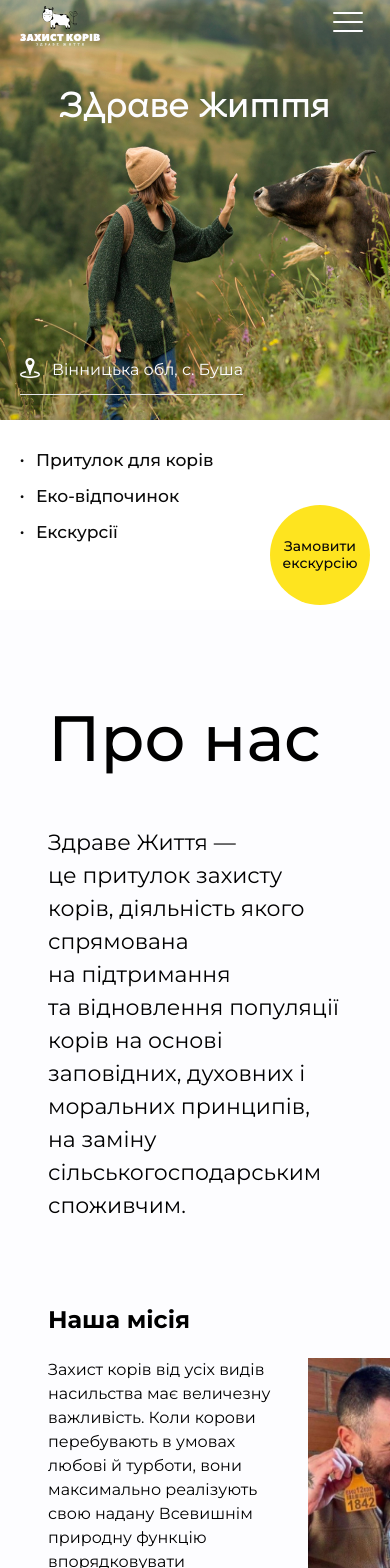
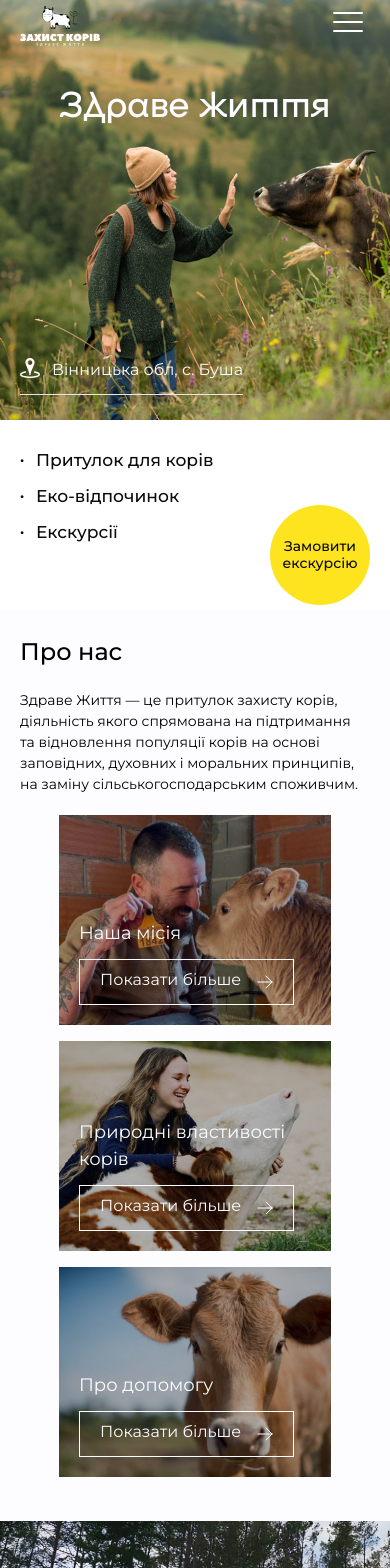
Before and after one commit to baza-trainee/cows-shelter-frontend, a React (Vite) app: page / in a window 390 px wide. Shown: the top 1568 px of the page. Built offline with nearby package versions, Linux system fonts and the light colour scheme.

Commit message:
add modal, styles
added modal, styles for all the devices

```diff
--- a/src/components/About/About.tsx
+++ b/src/components/About/About.tsx
@@ -1,21 +1,58 @@
 // import { useWidth } from '@/hooks/useWidth';
 import { useInView } from 'react-intersection-observer';
 import { setActiveLink } from '@/store/slices/observationSlice';
-import { useAppDispatch } from '@/store/hook';
+import { useAppDispatch, useAppSelector } from '@/store/hook';
+import LittleArrow from '../icons/LittleArrow';
 
 import image1 from '../../assets/images/about-img1.jpg';
 import image2 from '../../assets/images/about-img2.jpg';
 import image3 from '../../assets/images/about-img3.jpg';
 import arrorIcon from '../../assets/icons/arrow-right.svg';
 import { useTranslation } from 'react-i18next';
+import { about } from '@/data/about';
 
 import { useEffect, useState } from 'react';
+import { AboutData } from '@/types';
+import { openModal } from '@/store/slices/modalSlice';
+import AboutModal from '../modals/AboutModal';
 
 const About = () => {
   const dispatch = useAppDispatch();
   const [isOpened1, setIsOpened1] = useState(false);
   const [isOpened2, setIsOpened2] = useState(false);
   const [isOpened3, setIsOpened3] = useState(false);
+  const [windowWidth, setWindowWidth] = useState(window.innerWidth);
+
+  const openAboutModalClick = (item: AboutData) => {
+    dispatch(openModal({ data: item, type: 'about' }));
+  };
+  const openAboutModal = () => {
+    dispatch(openModal({ data: {}, type: 'about' }));
+  };
+
+  const [showModal, setShowModal] = useState(false);
+  const type = useAppSelector((state) => state.modals.type);
+  const isModalOpen = useAppSelector((state) => state.modals.isModalOpen);
+
+  useEffect(() => {
+    if (isModalOpen) {
+      setShowModal(true);
+    } else {
+      setShowModal(false);
+    }
+  }, [isModalOpen]);
+
+  const handleChangedSize = () => {
+    setWindowWidth(window.innerWidth);
+  };
+
+  useEffect(() => {
+    window.addEventListener('resize', handleChangedSize);
+    return () => {
+      window.removeEventListener('resize', handleChangedSize);
+    };
+  }, []);
+
   const { ref, inView } = useInView({
     threshold: 0
   });
@@ -35,16 +72,112 @@ const About = () => {
       <section
         id="about-us"
         ref={ref}
-        className="bg-[#FDFDFF] px-[3rem] pt-20 min-[1280px]:px-[7.5rem] "
+        className="min-[1440px]:px-30 bg-[#FDFDFF] px-5 py-6  md:px-12 md:py-12 min-[1280px]:px-[10] min-[1280px]:py-20"
       >
-        <h2 className="mb-10 text-[4rem] font-medium leading-normal">
+        <h2 className="mb-5 text-[1.5rem] font-medium leading-normal md:mb-6 md:text-[3.375rem]">
           {t('about_us:header')}
         </h2>
-        <div className=" max-w-[1098px] text-[1.375rem] font-normal leading-normal">
+        <div className="mb-5 max-w-[1098px] text-[0.875rem] font-normal leading-normal md:mb-10 md:text-[1.25rem] lg:mb-10 lg:text-[1.375rem]">
           <p>{t('about_us:main_text')}</p>
         </div>
+        {/* ------- FOR MOBILE */}
+        {windowWidth < 768 && (
+          <ul className="mb-5 flex flex-col items-center gap-4 ">
+            <li>
+              <div className="relative">
+                <div className="after:absolute after:bottom-0 after:left-0 after:h-full after:w-full after:bg-[rgba(0,0,0,0.3)] after:content-['']">
+                  <img
+                    src={image1}
+                    alt="image"
+                    className="h-[210px] w-[272px] object-cover "
+                  ></img>
+                </div>
+                <div className="absolute bottom-0 left-0 flex flex-col gap-3 pb-5 pl-5 text-white">
+                  <p className="text-lg leading-normal">
+                    {t('about_us:s1_header')}
+                  </p>
+                  <a>
+                    <button
+                      className="flex gap-3 border border-solid border-white py-2.5 pl-5 pr-4"
+                      onClick={() => {
+                        openAboutModalClick(about[0]);
+                      }}
+                    >
+                      <span className="text-base leading-tight">
+                        {t('about_us:btn.show_more')}
+                      </span>
+                      <LittleArrow />
+                    </button>
+                  </a>
+                </div>
+              </div>
+            </li>
+            <li className="">
+              <div className="relative">
+                <div className="after:absolute after:bottom-0 after:left-0 after:h-full after:w-full after:bg-[rgba(0,0,0,0.3)] after:content-['']">
+                  <img
+                    src={image2}
+                    alt="image"
+                    className="h-[210px] w-[272px] object-cover"
+                  ></img>
+                </div>
+
+                <div className="absolute bottom-0 left-0 flex flex-col gap-3 pb-5 pl-5 text-white">
+                  <p className="text-lg leading-normal">
+                    {t('about_us:s2_header')}
+                  </p>
+                  <a>
+                    <button
+                      className="flex gap-3 border border-solid border-white py-2.5 pl-5 pr-4"
+                      onClick={() => {
+                        openAboutModalClick(about[1]);
+                      }}
+                    >
+                      <span className="text-base leading-tight">
+                        {t('about_us:btn.show_more')}
+                      </span>
+                      <LittleArrow />
+                    </button>
+                  </a>
+                </div>
+              </div>
+            </li>
+            <li className="">
+              <div className="relative">
+                <div className="after:absolute after:bottom-0 after:left-0 after:h-full after:w-full after:bg-[rgba(0,0,0,0.3)] after:content-['']">
+                  <img
+                    src={image3}
+                    alt="image"
+                    className="h-[210px] w-[272px] object-cover"
+                  ></img>
+                </div>
+
+                <div className="absolute bottom-0 left-0 flex flex-col gap-3 pb-5 pl-5 text-white">
+                  <p className="text-lg leading-normal">
+                    {t('about_us:s3_header')}
+                  </p>
+                  <a>
+                    <button
+                      className="flex gap-3 border border-solid border-white py-2.5 pl-5 pr-4"
+                      onClick={() => {
+                        openAboutModalClick(about[2]);
+                      }}
+                    >
+                      <span className="text-base leading-tight">
+                        {t('about_us:btn.show_more')}
+                      </span>
+                      <LittleArrow />
+                    </button>
+                  </a>
+                </div>
+              </div>
+            </li>
+          </ul>
+        )}
+        {windowWidth >= 768 && (
+          <>
             {/* ------- 1 SECTION */}
-        <div className="mt-20 flex gap-6 divide-solid border-b border-[#A9A9A9] pb-6 lg:pb-20">
+            <div className="flex gap-6 divide-solid border-b border-[#A9A9A9] pb-6 lg:pb-20">
               <div className="max-w-[690px]">
                 <h3 className="mb-5 text-[1.5rem] font-bold leading-normal lg:mb-6 ">
                   {t('about_us:s1_header')}
@@ -55,6 +188,7 @@ const About = () => {
                   <p>{t('about_us:desktop.s1.p2')}</p>
                 </div>
                 {/* ------- FOR TABLET */}
+                {windowWidth < 1280 && windowWidth >= 768 && (
                   <div className="lock flex min-h-[243px]  flex-col justify-between lg:hidden">
                     <div className="flex flex-col">
                       <p className="text-base leading-normal">
@@ -99,7 +233,11 @@ const About = () => {
                       )}
                     </button>
                   </div>
+                )}
               </div>
+
+              {/* ------- IMAGE */}
+              {windowWidth >= 768 && (
                 <div className="mt-14 h-[243px] min-w-[208px] max-w-[486px] lg:mt-0 lg:h-[320px] lg:min-w-[486px] ">
                   <img
                     src={image1}
@@ -107,9 +245,10 @@ const About = () => {
                     className="h-full w-full object-cover"
                   />
                 </div>
+              )}
             </div>
             {/* ------- 2 SECTION */}
-        <div className="mt-20 flex gap-6 divide-solid border-b border-[#A9A9A9] pb-20">
+            <div className="mt-20 flex gap-6 divide-solid border-b border-[#A9A9A9] pb-6 lg:pb-20">
               <div className="mt-14 h-[243px] min-w-[208px] max-w-[486px] lg:mt-0 lg:h-[320px] lg:min-w-[486px] ">
                 <img
                   src={image2}
@@ -173,7 +312,7 @@ const About = () => {
               </div>
             </div>
             {/* ------- 3 SECTION */}
-        <div className="mt-20 flex gap-6 pb-20">
+            <div className="mt-20 flex gap-6 pb-6 lg:pb-20">
               <div className="max-w-[690px]">
                 <h3 className="mb-6 text-[1.5rem] font-bold leading-normal">
                   {t('about_us:s3_header')}
@@ -238,6 +377,12 @@ const About = () => {
                 />
               </div>
             </div>
+          </>
+        )}
+        {/* ------- MODAL */}
+        {isModalOpen && type === 'about' && (
+          <AboutModal isOpen={showModal} setShowModal={openAboutModal} />
+        )}
       </section>
       <div
         className={`relative h-[240px] w-full bg-[url('/about/img_cow_about.webp')] bg-cover   bg-no-repeat sm:bg-fixed md:h-[240px] lg:h-[460px]`}
--- /dev/null
+++ b/src/components/modals/AboutModal.tsx
@@ -0,0 +1,64 @@
+import { Dispatch, SetStateAction } from 'react';
+import { useAppDispatch, useAppSelector } from '@/store/hook';
+import { nanoid } from 'nanoid';
+
+import { AboutData } from '@/types';
+import { closeModal } from '@/store/slices/modalSlice';
+
+import CloseIcon from '../icons/CloseIconMenu';
+import { useTranslation } from 'react-i18next';
+
+type AboutModalProps = {
+  isOpen: boolean;
+  setShowModal: Dispatch<SetStateAction<boolean>>;
+};
+
+const AboutModal = ({ isOpen, setShowModal }: AboutModalProps) => {
+  const { t } = useTranslation();
+  const dispatch = useAppDispatch();
+  const about = useAppSelector((state) => state.modals.data) as AboutData;
+
+  const handleCloseModal = () => {
+    setShowModal(false);
+    dispatch(closeModal());
+  };
+
+  return (
+    <div className="fixed inset-0 z-50 flex  items-center justify-center overflow-hidden">
+      <div
+        className={`absolute inset-0 overflow-hidden bg-black opacity-40 transition-all  duration-700  ${
+          isOpen ? 'bg-opacity-40' : 'bg-opacity-0'
+        } `}
+        onClick={handleCloseModal}
+      ></div>
+      <div
+        className={` absolute transition-all duration-700 ${
+          isOpen ? 'translate-x-0' : 'translate-x-full'
+        } max-h-full max-w-full overflow-scroll bg-white  px-5 pt-6  `}
+      >
+        <div className="mb-3 flex justify-between ">
+          <h2 className="text-lg font-semibold">{t(`${about.title}`)}</h2>
+          <button type="button" onClick={handleCloseModal}>
+            <CloseIcon />
+          </button>
+        </div>
+
+        <div className="flex w-full flex-col items-center overflow-scroll">
+          <img
+            className="mb-[18px] min-h-[210px] min-w-[280px] object-cover"
+            src={t(`${about.mainImg}`)}
+          />
+          <ul>
+            {about.description.map((item) => (
+              <li key={nanoid()}>
+                <p className="mb-6 text-sm">{t(`${item}`)}</p>
+              </li>
+            ))}
+          </ul>
+        </div>
+      </div>
+    </div>
+  );
+};
+
+export default AboutModal;
--- /dev/null
+++ b/src/data/about.ts
@@ -0,0 +1,21 @@
+export const about = [
+  {
+    title: 'about_us:s1_header',
+    description: ['about_us:desktop.s1.p1', 'about_us:desktop.s1.p2'],
+    mainImg: 'about/about-img1.jpg'
+  },
+  {
+    title: 'about_us:s2_header',
+    description: ['about_us:desktop.s2.p1'],
+    mainImg: 'about/about-img2.jpg'
+  },
+  {
+    title: 'about_us:s3_header',
+    description: [
+      'about_us:desktop.s3.p1',
+      'about_us:desktop.s3.p2',
+      'about_us:desktop.s3.p3'
+    ],
+    mainImg: 'about/about-img3.jpg'
+  }
+];
--- a/src/store/slices/modalSlice.ts
+++ b/src/store/slices/modalSlice.ts
@@ -1,6 +1,7 @@
 import { createSlice, PayloadAction } from '@reduxjs/toolkit';
 
 export type ModalType =
+  | 'about'
   | 'order'
   | 'excursions'
   | 'news'
--- a/src/types/index.ts
+++ b/src/types/index.ts
@@ -56,3 +56,9 @@ export type NewsFormInput = {
   contentEn: string;
   image: File[];
 };
+
+export type AboutData = {
+  title: string;
+  description: string[];
+  mainImg: string;
+};
```
Lines whose indentation alone changed are shown as unchanged.
